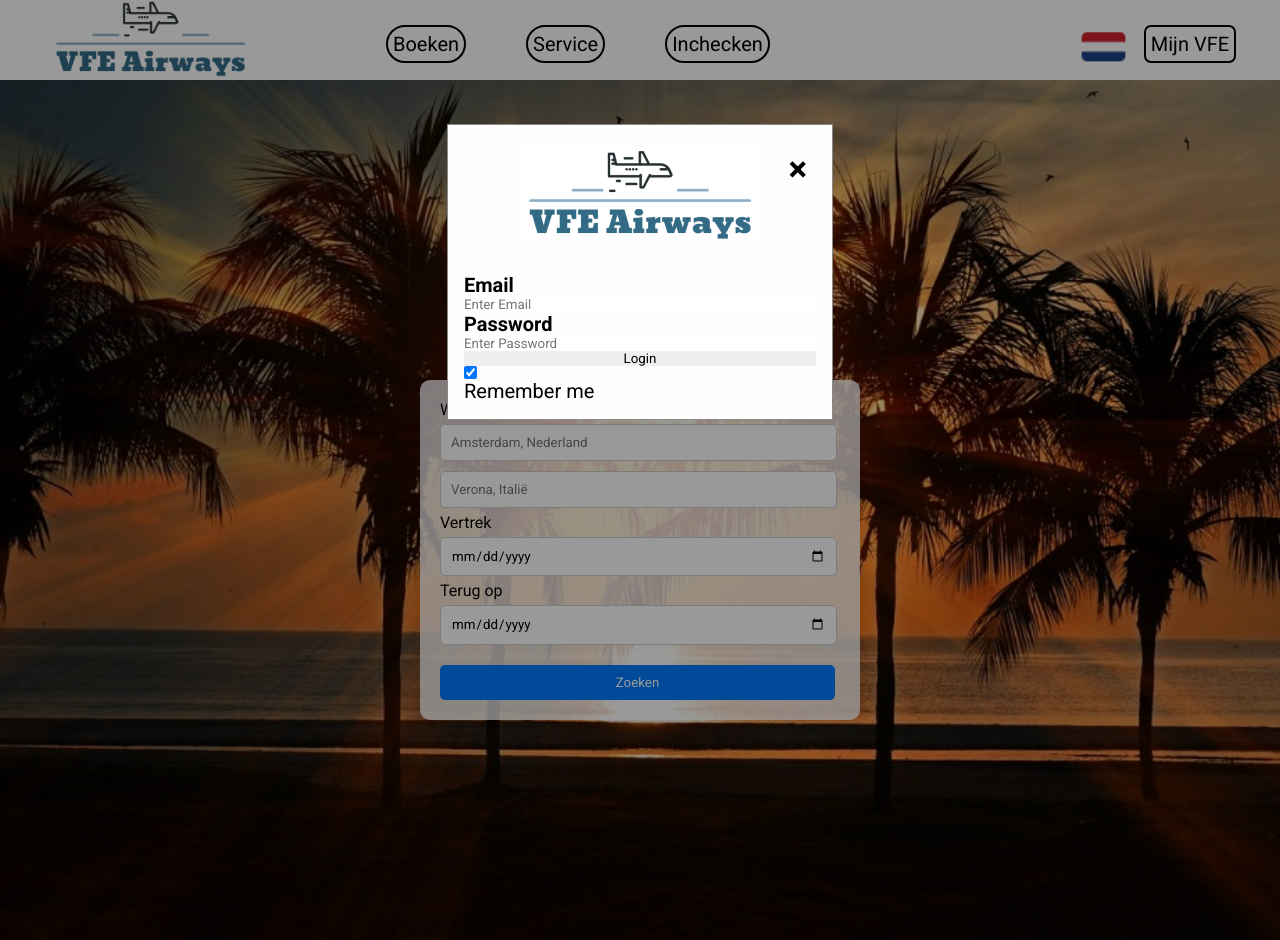
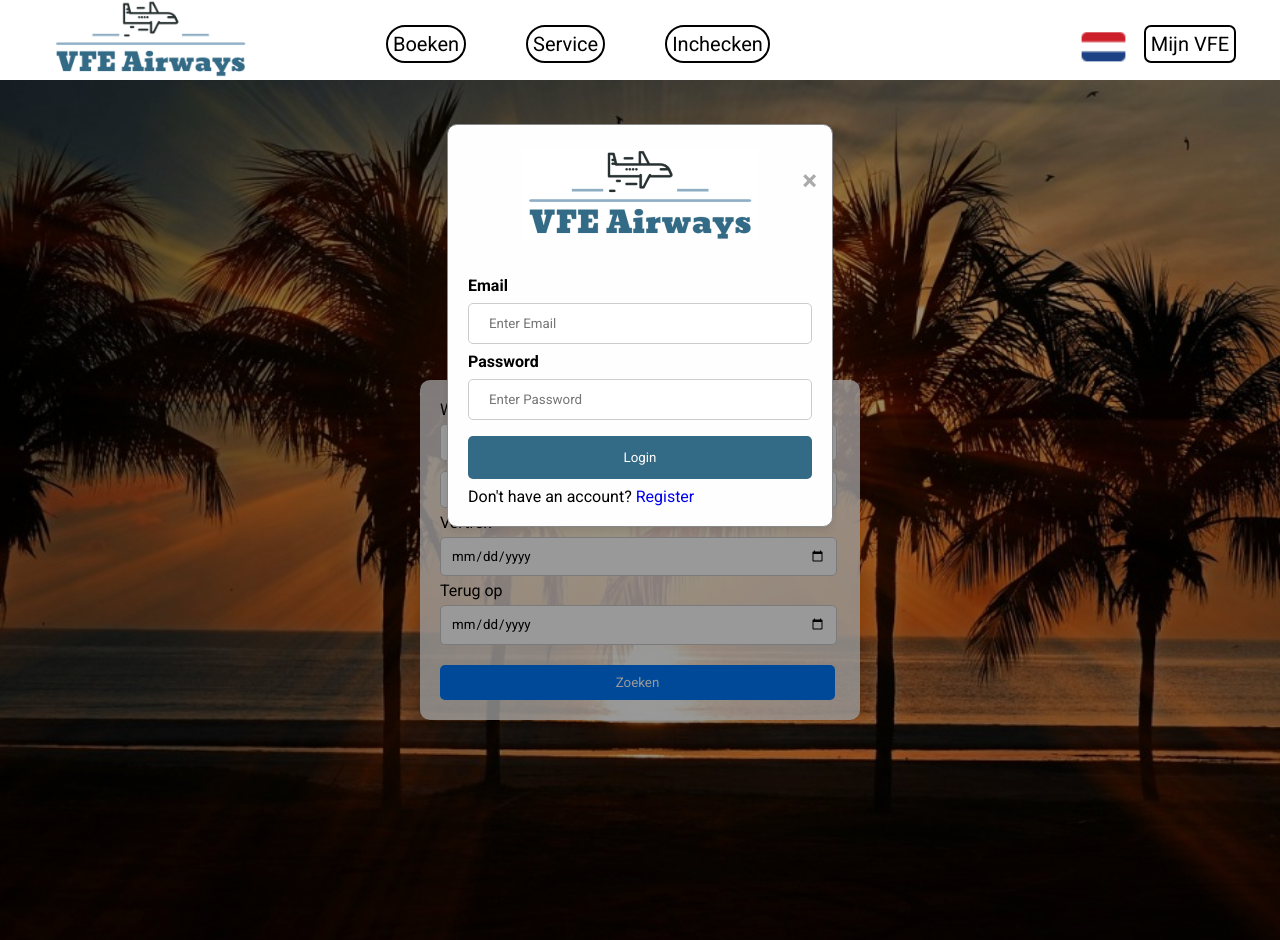
Before and after one commit to Vic-T07/Airport-webapp02, a PHP site: page /index.php in a window 1280 px wide, after a click on "Boeken". Run offline with PHP 8.4, Linux system fonts and the light colour scheme.

Commit message:
boeken de grote gefixt en admin betere layout gegeven

```diff
--- a/admin.php
+++ b/admin.php
@@ -105,7 +105,7 @@
             </div>
         </form>
     </section>
-    <section class="admin-travel-config">
+    <section class="admin-travel-config" id="update-delete">
             <h2>Aanpassen reizen</h2>
             <div class="admin-travel-list">
             <?php
--- a/assets/css/style.css
+++ b/assets/css/style.css
@@ -349,7 +349,7 @@
 .form-container button:hover {
   background-color: #0056b3;
 }
-.form-container button{
+.form-container button {
   position: relative;
   top: 15px;
 }
@@ -362,7 +362,7 @@
   align-items: center;
   height: 100vh;
 }
-#ticketpagina{
+#ticketpagina {
   height: auto;
 }
 
@@ -480,7 +480,7 @@
     transform: scale(1);
   }
 }
-.img-block{
+.img-block {
   display: flex;
   background-color: #336a86;
   width: 50px;
@@ -489,14 +489,14 @@
   padding: 5px;
   margin: 3px;
 }
-.img{
+.img {
   width: 80%;
   height: 80%;
   position: relative;
   top: 5px;
   left: 5px;
 }
-.tickets-container{
+.tickets-container {
   width: 80%;
   display: flex;
   flex-wrap: wrap;
@@ -508,7 +508,7 @@
 .ticket {
   background-color: white;
   border-radius: 15px;
-  box-shadow: 0 4px 8px rgba(0,0,0,0.1);
+  box-shadow: 0 4px 8px rgba(0, 0, 0, 0.1);
   width: 300px;
   padding: 20px;
   text-align: center;
@@ -581,19 +581,19 @@
   display: flex;
   justify-content: center;
 }
-.user-info{
+.user-info {
   font-weight: bold;
 }
-.user-table{
+.user-table {
   width: 100%;
   border-collapse: collapse;
 }
-.user-table th{
+.user-table th {
   text-align: left;
   border: 1px solid #000;
   font-weight: bold;
 }
-.user-table td{
+.user-table td {
   text-align: left;
   border: 1px solid #000;
 }
@@ -617,20 +617,29 @@
 .username-display {
   position: relative;
   left: 450px;
-  padding: 10px;
   background-color: transparent;
   color: black;
-  cursor: default;
+  cursor: pointer;
   text-decoration: none;
   border-radius: 5px;
-  margin-right: 10px;
 }
-.admin-pagina{
+.admin-pagina {
   display: flex;
   flex-wrap: wrap;
 }
-.admin-user-info{
-  width: 50%;
+.admin-user-info {
+  width: 80%;
+  position: relative;
+  top: 50px;
+  left: 50px;
+}
+.admin-travel-config{
+  position: relative;
+  top: 100px;
+  left: 50px;
+}
+#update-delete{
+  left: 100px;
 }
 .admin-travel-config form {
   display: flex;
@@ -655,15 +664,100 @@
   border: 1px solid black;
   padding: 20px;
 }
-.all-travels{
+.all-travels {
   display: flex;
   gap: 30px;
   padding-top: 20px;
 }
-.all-travels p{
+.all-travels p {
   margin: 0;
 }
-.admin-update-delete{
+.admin-update-delete {
   border: 1px solid black;
   padding: 3px;
 }
+/* Modal Content/Box */
+.modal {
+  display: none; /* Hidden by default */
+  position: fixed; /* Stay in place */
+  z-index: 1; /* Sit on top */
+  left: 0;
+  top: 0;
+  width: 100%; /* Full width */
+  height: 100%; /* Full height */
+  overflow: auto; /* Enable scroll if needed */
+  background-color: rgba(0, 0, 0, 0.4); /* Black w/ opacity */
+  padding-top: 60px;
+}
+
+.modal-content {
+  background-color: #fefefe;
+  margin: 5% auto;
+  border: 1px solid #888;
+  width: 30%;
+  box-shadow: 0 4px 8px rgba(0, 0, 0, 0.1);
+  border-radius: 10px;
+  overflow: hidden;
+}
+
+.close {
+  position: absolute;
+  right: 15px;
+  top: 15px;
+  color: #aaa;
+  font-size: 28px;
+  font-weight: bold;
+  cursor: pointer;
+}
+
+.close:hover,
+.close:focus {
+  color: black;
+  text-decoration: none;
+  cursor: pointer;
+}
+
+.animate {
+  animation: zoom 0.6s
+}
+
+@keyframes zoom {
+  from {transform: scale(0)}
+  to {transform: scale(1)}
+}
+
+.container {
+  padding: 20px;
+}
+
+.container input[type=text],
+.container input[type=email],
+.container input[type=password] {
+  width: 100%;
+  padding: 12px 20px;
+  margin: 8px 0;
+  display: inline-block;
+  border: 1px solid #ccc;
+  box-sizing: border-box;
+  border-radius: 5px;
+}
+
+.container button {
+  background-color: #336a86;
+  color: white;
+  padding: 14px 20px;
+  margin: 8px 0;
+  border: none;
+  cursor: pointer;
+  width: 100%;
+  border-radius: 5px;
+}
+
+.container button:hover {
+  opacity: 0.8;
+}
+
+.psww {
+  text-align: center;
+  font-size: 18px;
+}
--- a/header.php
+++ b/header.php
@@ -1,22 +1,32 @@
 <!DOCTYPE html>
-<html>
+<html lang="en">
 
 <head>
+  <meta charset="UTF-8">
   <meta name="viewport" content="width=device-width, initial-scale=1.0">
+  <title>Login & Register</title>
   <link rel="stylesheet" href="assets/css/style.css">
+  <script>
+    function openModal(modalId) {
+      document.getElementById(modalId).style.display = 'block';
+    }
+
+    function closeModal(modalId) {
+      document.getElementById(modalId).style.display = 'none';
+    }
+
+    window.onclick = function(event) {
+      if (event.target.classList.contains('modal')) {
+        event.target.style.display = "none";
+      }
+    }
+  </script>
 </head>
-<?php
-if (session_status() == PHP_SESSION_NONE) {
-  session_start();
-}
-?>
 
 <body>
   <header>
-
     <a href="index.php"><img class="logo-place" src="assets/img/Logo.png" alt=""></a>
     <div class="header-position">
-
       <?php if (isset($_SESSION['logged_in'])) : ?>
         <a href="boeken.php">
           <li>Boeken</li>
@@ -28,10 +38,9 @@
           <li>Inchecken</li>
         </a>
       <?php else : ?>
-        <a>
-          <li onclick="document.getElementById('loginModal').style.display='block'">Boeken</li>
+        <a href="#" onclick="openModal('loginModal')">
+          <li>Boeken</li>
         </a>
-
         <a href="service.php">
           <li>Service</li>
         </a>
@@ -39,60 +48,61 @@
           <li>Inchecken</li>
         </a>
       <?php endif; ?>
-
     </div>
     <img class="nl-place" src="assets/img/image 2.png" alt="">
+    <div class="login-button">
+      <?php if (isset($_SESSION['logged_in'])) : ?>
+        <a href="admin.php" class="username-display"><li><?php echo isset($_SESSION['username']) ? $_SESSION['username'] : ''; ?></li></a>
+        <a href="logout.php" class="logout-button">Logout</a>
+      <?php else : ?>
+        <li class="inlog-button" onclick="openModal('loginModal')">Mijn VFE</li>
+      <?php endif; ?>
+    </div>
+  </header>
 
-    <div class="login-button">
-      <?php
-
-      if (isset($_SESSION['logged_in'])) {
-        $username = isset($_SESSION['username']) ? $_SESSION['username'] : '';
-        echo '<li class="username-display">' . ($username) . '</li>';
-        echo '<a href="logout.php" class="logout-button">Logout</a>';
-      } else {
-        echo '<li class="inlog-button" onclick="document.getElementById(\'loginModal\').style.display=\'block\'">Mijn VFE</li>';
-      }
-      ?>
-
-    </div>
   <div id="loginModal" class="modal">
     <form class="modal-content animate" action="inlog.php" method="post">
       <div class="img-container">
-          <span onclick="document.getElementById('loginModal').style.display='none'" class="close" title="Close Modal">&times;</span>
+        <span onclick="closeModal('loginModal')" class="close" title="Close Modal">&times;</span>
         <img class="avatar" src="assets/img/VFE-logo.png" alt="Avatar">
       </div>
       <div class="container">
         <label for="email"><b>Email</b></label>
         <input type="email" placeholder="Enter Email" name="email" required>
+
         <label for="password"><b>Password</b></label>
         <input type="password" placeholder="Enter Password" name="password" required>
+
         <button class="login-button" type="submit">Login</button>
-          <label>
-            <input type="checkbox" checked="checked" name="remember"> Remember me
-          </label>
+
+        <div class="register-link">
+          <p>Don't have an account? <a href="#" onclick="closeModal('loginModal'); openModal('registerModal');">Register</a></p>
+        </div>
       </div>
     </form>
   </div>
 
+  <div id="registerModal" class="modal">
+    <form class="modal-content animate" action="register.php" method="post">
+      <div class="img-container">
+        <span onclick="closeModal('registerModal')" class="close" title="Close Modal">&times;</span>
+        <img class="avatar" src="assets/img/VFE-logo.png" alt="Avatar">
+      </div>
+      <div class="container">
+        <label for="username"><b>Username</b></label>
+        <input type="text" placeholder="Enter Username" name="username" required>
 
-  </header>
+        <label for="email"><b>Email</b></label>
+        <input type="email" placeholder="Enter Email" name="email" required>
+
+        <label for="password"><b>Password</b></label>
+        <input type="password" placeholder="Enter Password" name="password" required>
+
+        <button class="register-button" type="submit">Register</button>
+      </div>
+    </form>
+  </div>
+
 </body>
 
 </html>
-<script>
-  window.onscroll = function() {
-    myFunction()
-  };
-
-  var header = document.getElementById("header");
-  var sticky = header.offsetTop;
-
-  function myFunction() {
-    if (window.pageYOffset > sticky) {
-      header.classList.add("sticky");
-    } else {
-      header.classList.remove("sticky");
-    }
-  }
-</script>
```
Also changed, not shown: register.php (added, +33 -0 lines). Lines whose indentation alone changed are shown as unchanged.
